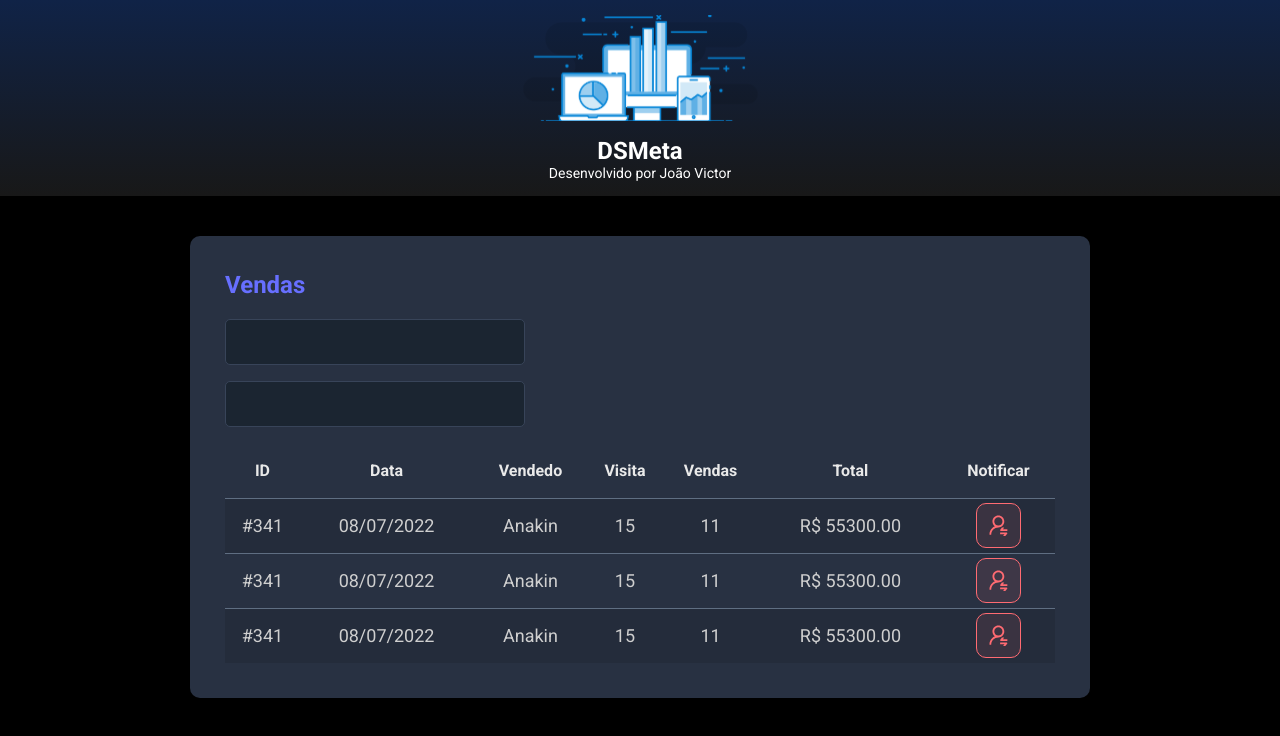
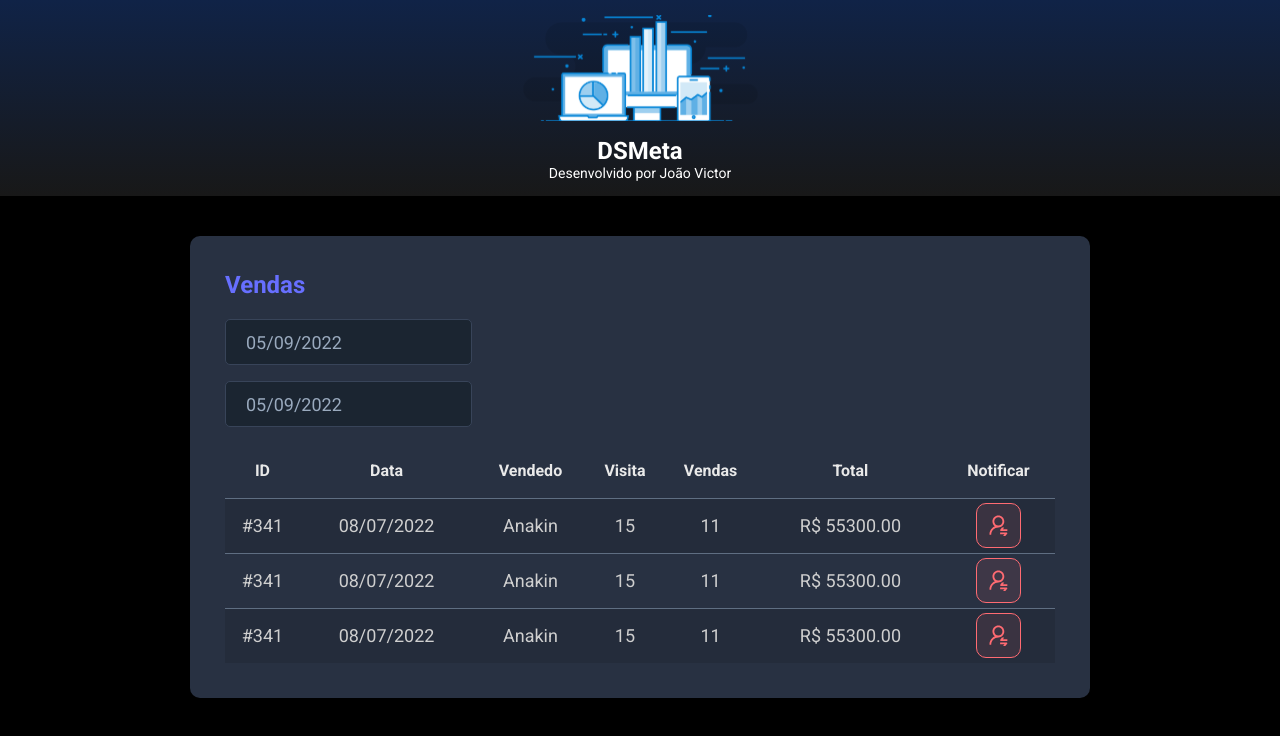
Before and after one commit to joaovictor-jpg/dsmeta, a React (Vite) app in the folder frontend/: page / in a window 1280 px wide. Shown: the top 736 px of the page. Built offline with nearby package versions, Linux system fonts and the light colour scheme.

Commit message:
Datepicker

```diff
--- a/frontend/package.json
+++ b/frontend/package.json
@@ -9,7 +9,9 @@
     "preview": "vite preview"
   },
   "dependencies": {
+    "@types/react-datepicker": "4.4.2",
     "react": "^18.2.0",
+    "react-datepicker": "4.8.0",
     "react-dom": "^18.2.0"
   },
   "devDependencies": {
--- a/frontend/src/components/SalesCard/index.tsx
+++ b/frontend/src/components/SalesCard/index.tsx
@@ -1,6 +1,7 @@
 import NotificationButton from "../NotificationButton";
-
+import DatePicker from "react-datepicker";
 import './styles.css';
+import "react-datepicker/dist/react-datepicker.css";
 
 function SalesCard() {
     return(
@@ -9,10 +10,20 @@
                 <h2 className="dsmeta-sales-title">Vendas</h2>
                 <div>
                     <div className="dsmeta-form-control-container">
-                        <input type="text" className="dsmeta-form-control" />
+                    <DatePicker
+                        selected={new Date()}
+                        onChange={(date: Date) => {}}
+                        className="dsmeta-form-control"
+                        dateFormat="dd/MM/yyyy"
+                    />
                     </div>
                     <div className="dsmeta-form-control-container">
-                        <input type="text" className="dsmeta-form-control" />
+                    <DatePicker
+                        selected={new Date()}
+                        onChange={(date: Date) => {}}
+                        className="dsmeta-form-control"
+                        dateFormat="dd/MM/yyyy"
+                    />
                     </div>
                 </div>
                 <div>
```
Also changed, not shown: 1 other file (tests, documents, lock files or other folders).
